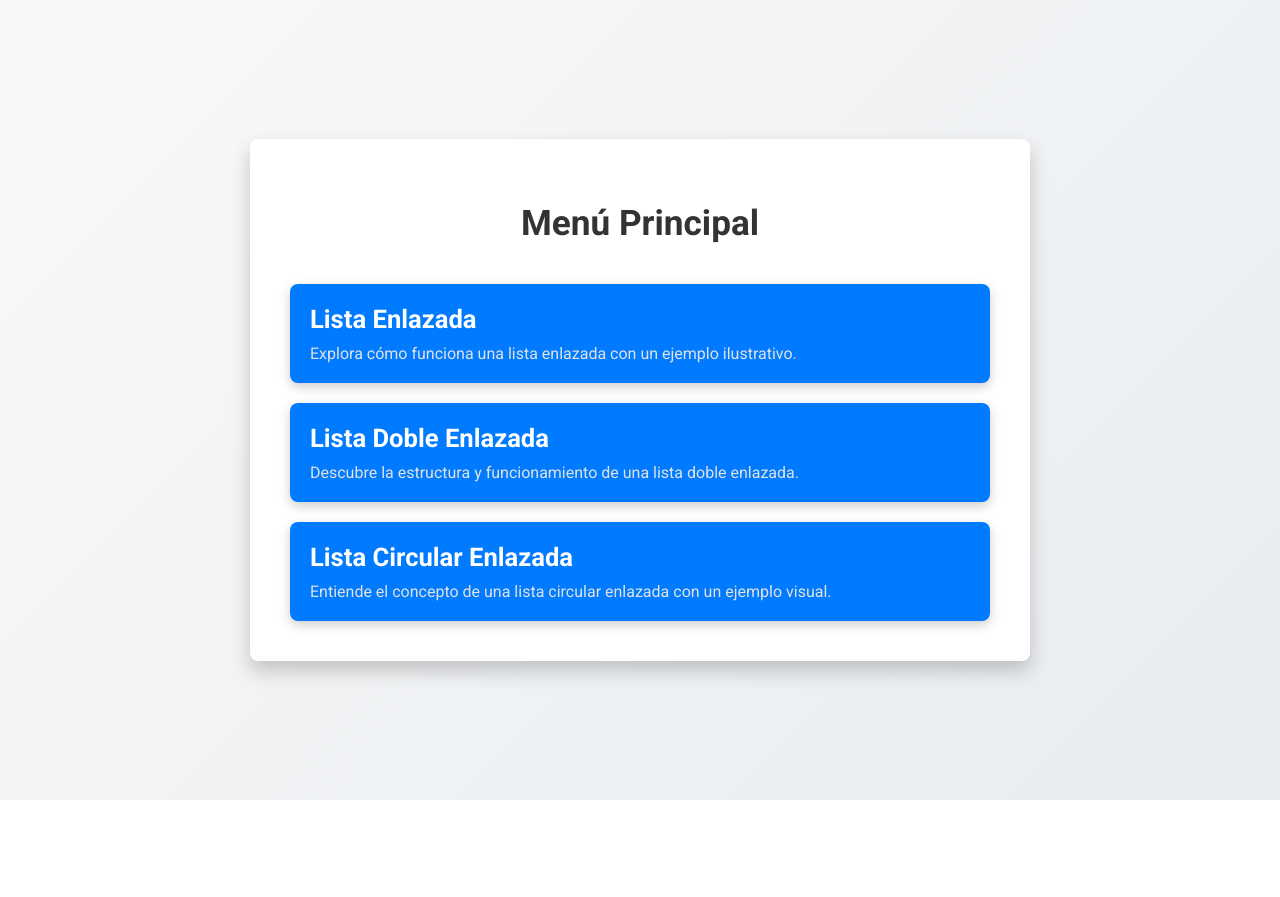
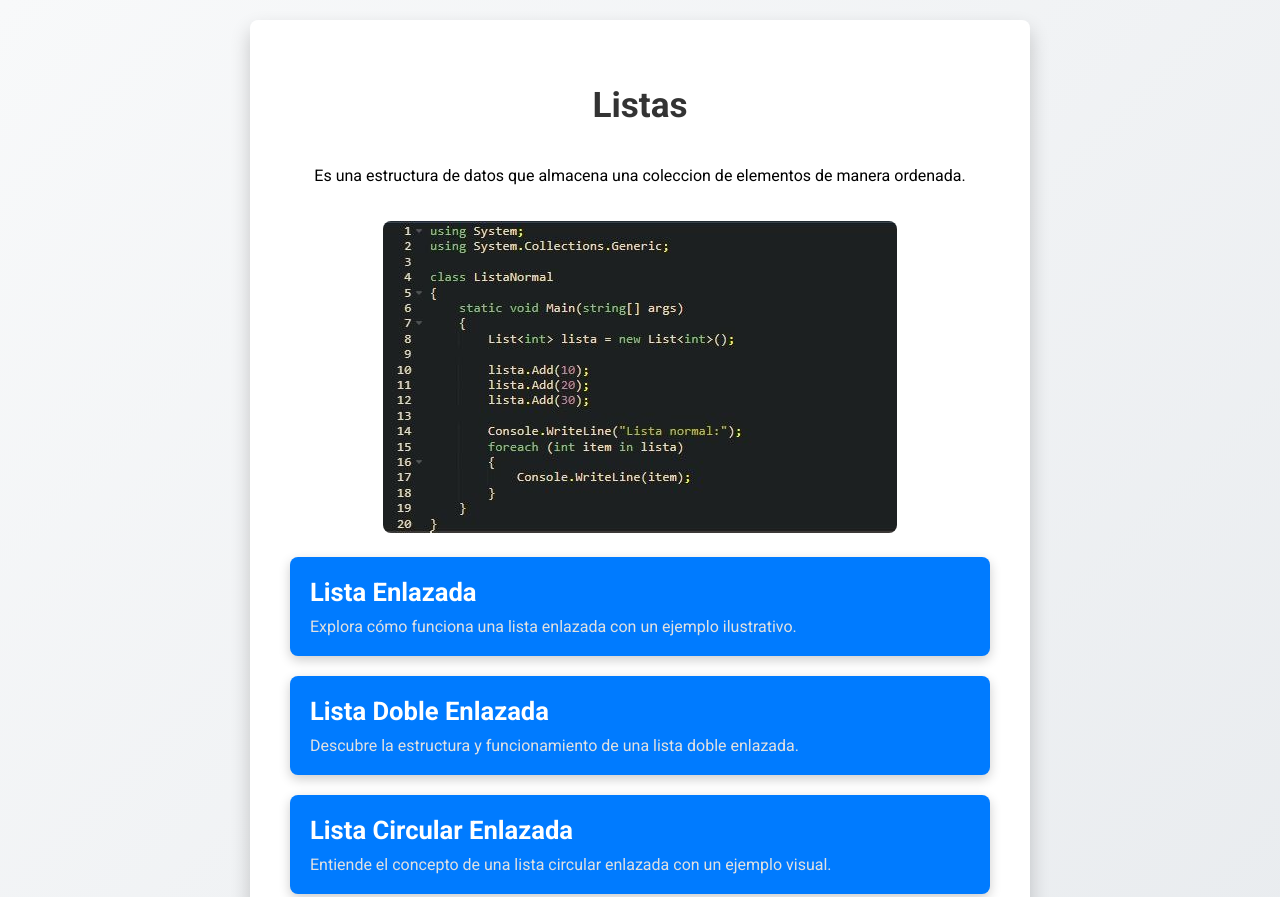
Before and after one commit to Dkira99/C-, a website: page public/index.html in a window 1280 px wide. Shown: the top 897 px of the page. Before the commit the page ends 800 px from the top, so only its background shows below. Drawn offline with Linux system fonts and the light colour scheme.

Commit message:
push nuevo

```diff
--- a/public/index.html
+++ b/public/index.html
@@ -8,7 +8,9 @@
 </head>
 <body>
     <div id="menu">
-        <h1>Menú Principal</h1>
+        <h1>Listas</h1>
+        <p>Es una estructura de datos que almacena una coleccion de elementos de manera ordenada.</p>
+        <img src="images/lista.png" alt="Ejemplo de Lista">
         <div class="button-container">
             <a href="lista-enlazada.html" class="menu-button">
                 <div class="button-content">
```
Also changed, not shown: public/images/lista.png (added).
